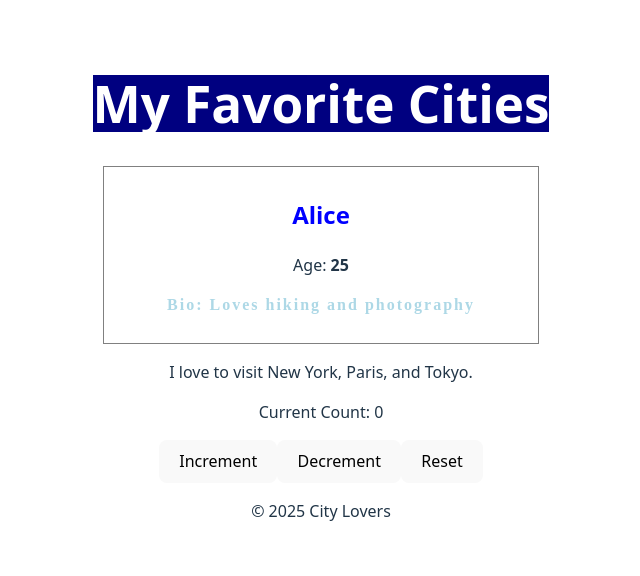
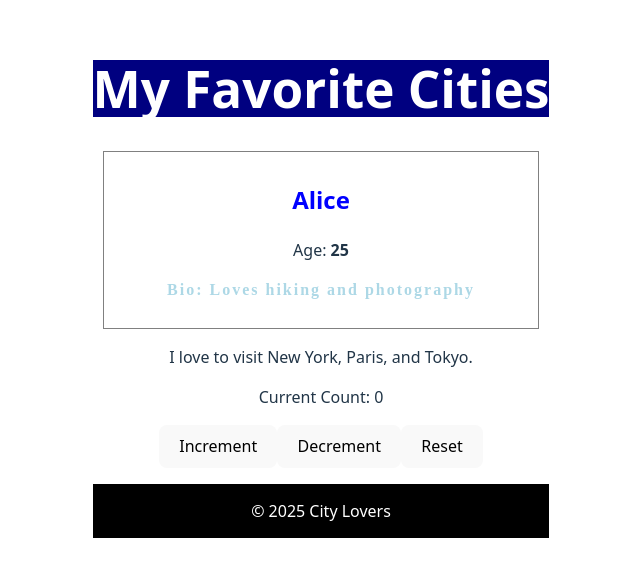
Before and after one commit to bblack-jewENT/alx-fe-reactjs, a React (Vite) app in the folder alx-react-app-new/: page / in a window 1280 px wide. Shown: the part 110-686 px from the top of the page, without its empty margins (319-959 px from the left). Built offline with nearby package versions, Linux system fonts and the light colour scheme.

Commit message:
Add css to the footer component.

```diff
--- a/alx-react-app-new/src/components/Footer.jsx
+++ b/alx-react-app-new/src/components/Footer.jsx
@@ -1,10 +1,15 @@
-
 function Footer() {
-    return (
-        <footer>
-            <p>© 2025 City Lovers</p>
-        </footer>
-    )
+  return (
+    <footer
+      style={{
+        backgroundColor: "#000",
+        color: "#fff",
+        padding: "30px auto",
+      }}
+    >
+      <p style={{ padding: "15px 0" }}>© 2025 City Lovers</p>
+    </footer>
+  );
 }
 
 export default Footer;
```
